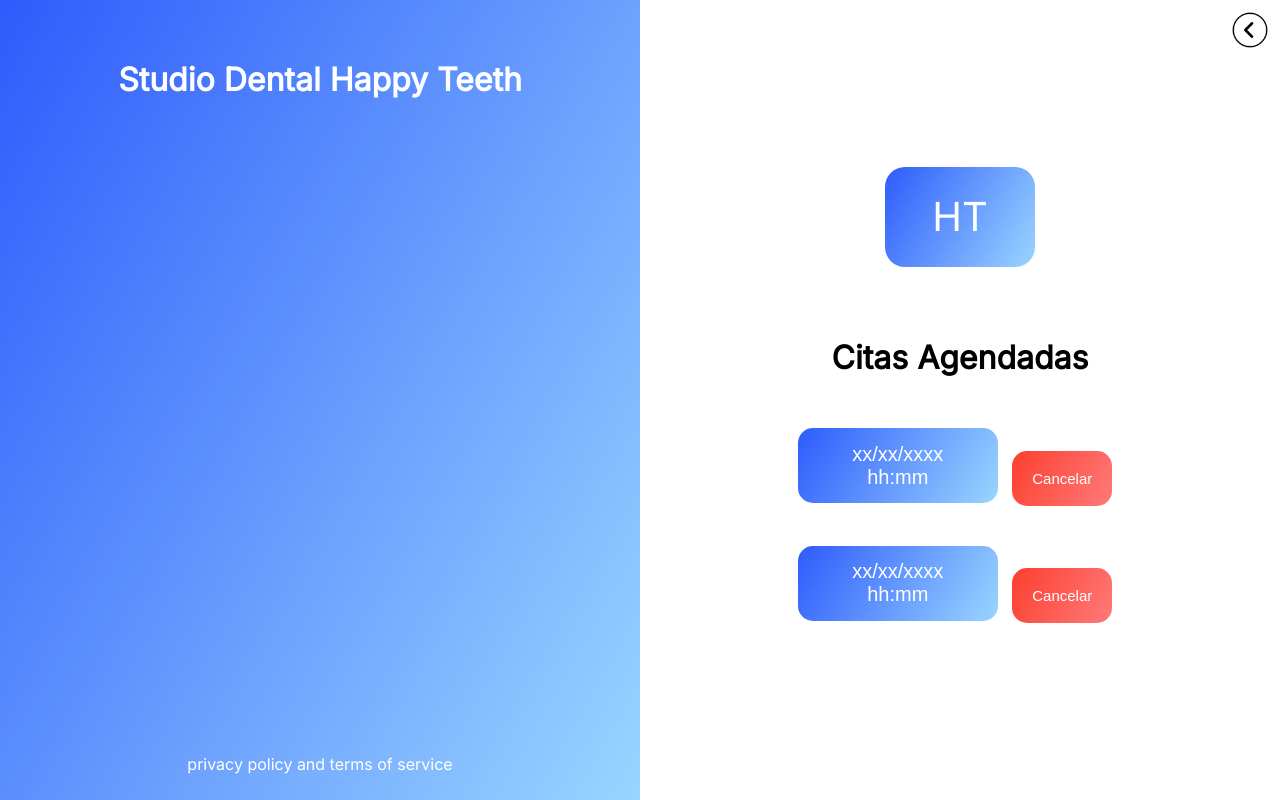
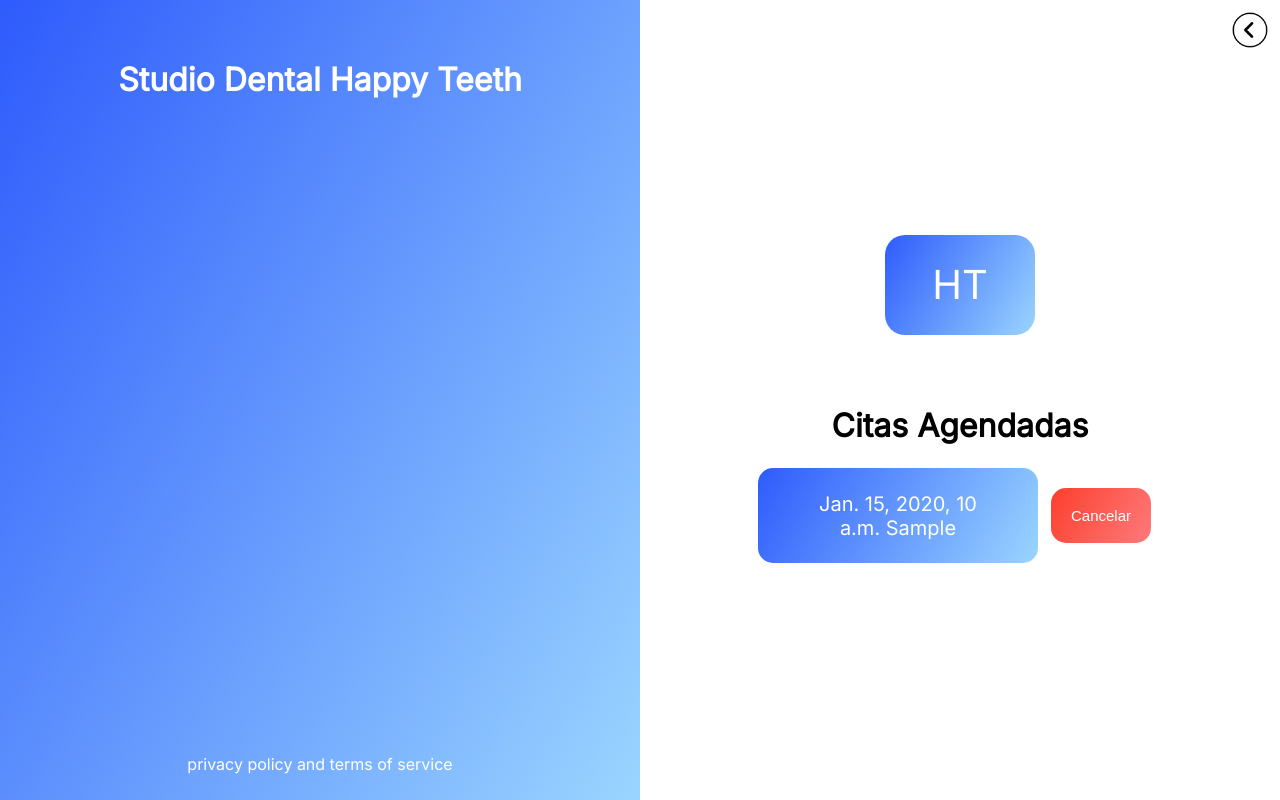
Before and after one commit to Jesus-CP/Ingenieria-de-Software, a Django app: template estudio/templates/estudio/verCita.html in a window 1280 px wide. Run offline with Django 3.2, Linux system fonts and the light colour scheme; the template is opened without the code that fills it: most values are stand-ins (such as "Sample title", 1, 10 or a date in 2020).

Commit message:
agrego ver citas agendadas

```diff
--- a/core/static/css/style.css
+++ b/core/static/css/style.css
@@ -210,6 +210,7 @@ body {
     color: white;
     border: 0px;
     font-size: 20px;
+    text-align: center;
 }
 
 .btncancel:hover {
--- a/estudio/templates/estudio/verCita.html
+++ b/estudio/templates/estudio/verCita.html
@@ -54,23 +54,20 @@
                 <h1>
                     Citas Agendadas
                 </h1>
-
-                <div>
-                    <button class="cita">
-                        xx/xx/xxxx hh:mm
-                    </button>
-                    <button class="btncancel" onclick="mostrarModal(modalcancelar)">
-                        Cancelar
-                    </button>
-                </div>
-                <div>
-                    <button class="cita">
-                        xx/xx/xxxx hh:mm
-                    </button>
-                    <button class="btncancel" onclick="mostrarModal(modalcancelar)">
-                        Cancelar
-                    </button>
-                </div>
+                <table>
+                    <tbody>
+                        {% for cita in citas_agendadas %}
+                        <tr>
+                            <td class="cita">{{ cita.fechaAtencion }} {{ cita.horaInicio }}</td>
+                            <td>
+                                <button class="btncancel" onclick="mostrarModal(modalcancelar)">
+                                    Cancelar
+                                </button>
+                            </td>
+                        </tr>
+                        {% endfor %}
+                    </tbody>
+                </table>
         </div>
     </div>
 </body>
--- a/estudio/urls.py
+++ b/estudio/urls.py
@@ -14,4 +14,5 @@ estudio_urlpatterns = [
     path('paciente_save/', views.paciente_save, name="paciente_save"),
     path('cita_save/',views.cita_save,name="cita_save"),
     path('ver_agenda/<offset>/',views.ver_agenda,name="ver_agenda"),
+    path('verCitas/', views.verCita, name="verCita"),
     ]
```
Also changed, not shown: estudio/views.py (+23 -4 lines).
